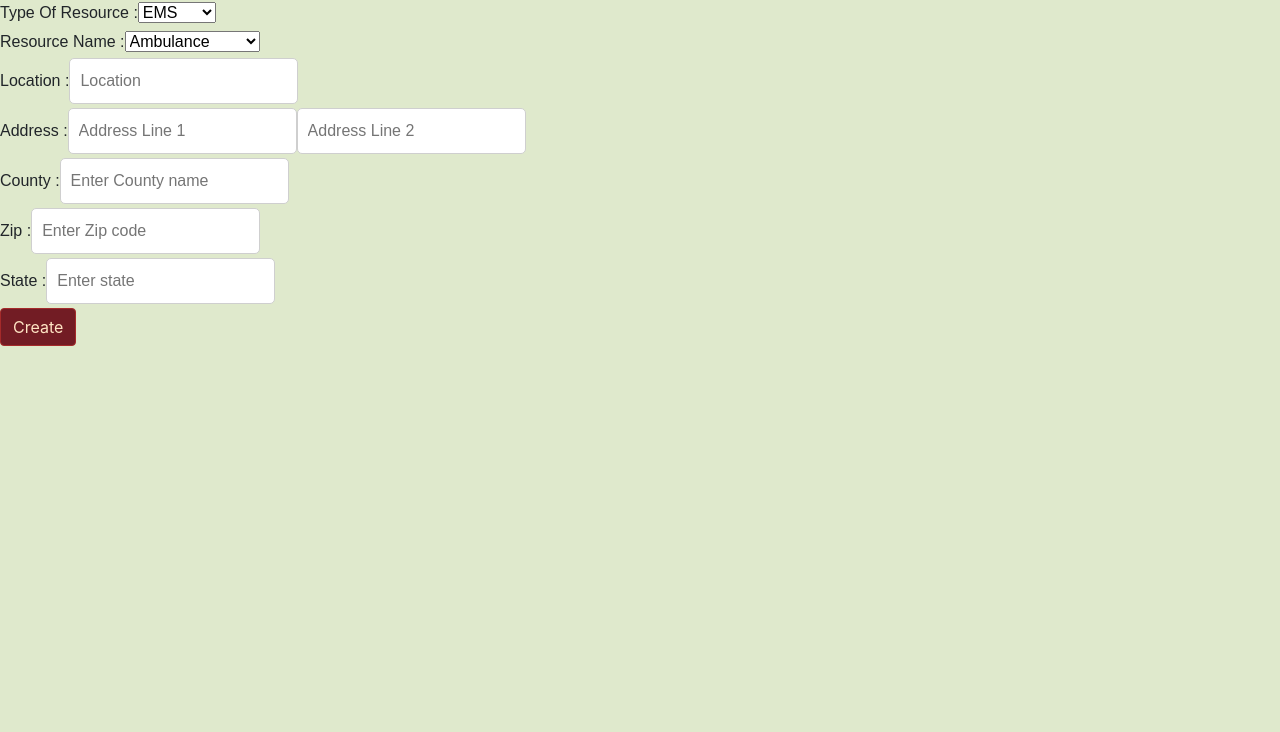
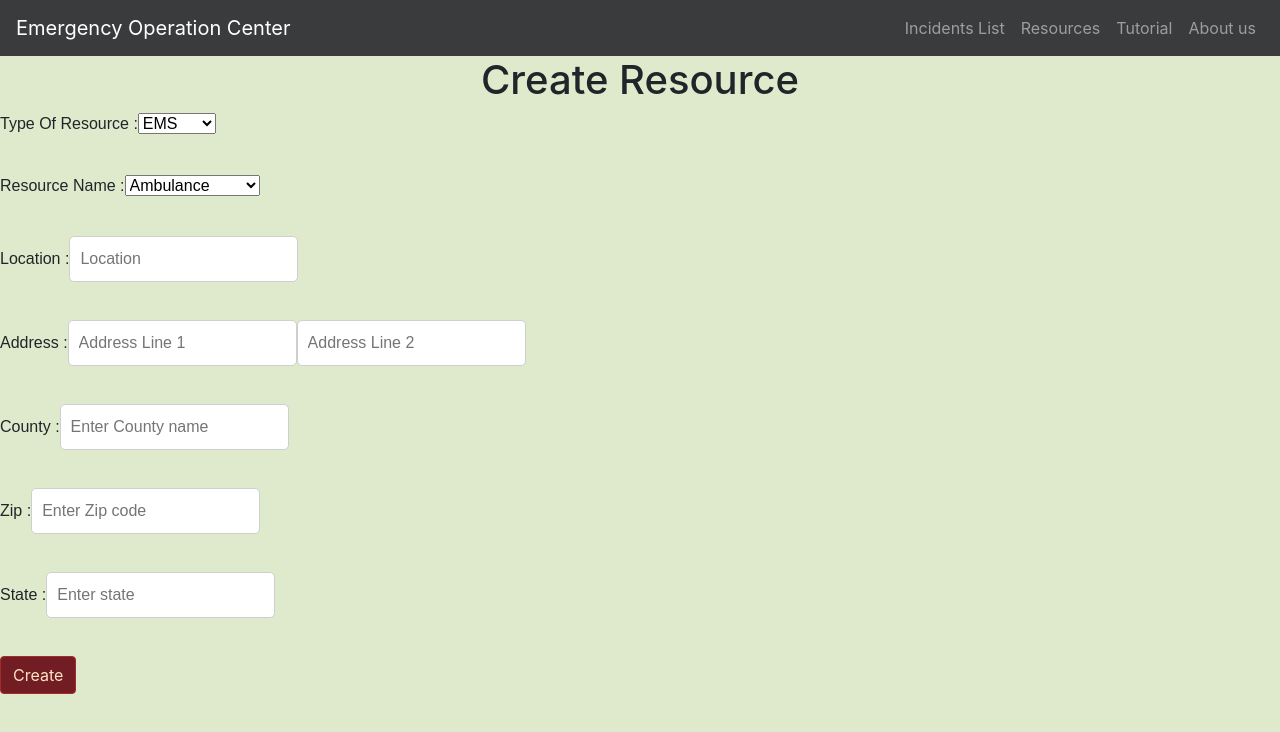
Before and after one commit to redhug/Disaster-Managemnet, a React (Create React App) app in the folder EOC/frontend/: page /CreateResource in a window 1280 px wide. Shown: the top 732 px of the page. Built offline with nearby package versions, Linux system fonts and the light colour scheme.

Commit message:
Made changes to CreateResource.js

```diff
--- a/EOC/frontend/src/components/CreateResource.js
+++ b/EOC/frontend/src/components/CreateResource.js
@@ -1,6 +1,7 @@
 import React from "react";
 import { Button } from "react-bootstrap";
 import "../static/css/CreateResource.css";
+import NavbarApp from "./navbar.component"
 
 export default class Form extends React.Component {
   state = {
@@ -35,10 +36,12 @@ onSubmit = e =>{
     console.log(this.state);
 };
 
-
   render() {
     return (
+     <div><NavbarApp />
+<h1 align="center">Create Resource</h1>
       <form>
+      <div className="inputBox width70">
           <label>Type Of Resource :
                 <select>
                      <option value='0'>EMS</option>
@@ -48,7 +51,9 @@ onSubmit = e =>{
                      <option value='3'>Person</option>
                     </select>
         </label>
+        </div>
         <br/>
+        <div className="inputBox width70">
         <label>
             Resource Name :
         <select>
@@ -58,7 +63,9 @@ onSubmit = e =>{
                      <option value='2'>Field aid station</option>
                     </select>
         </label>
+        </div>
         <br />
+        <div className="inputBox width70">
         <label>
             Location :
         <input
@@ -68,7 +75,9 @@ onSubmit = e =>{
           onChange={e => this.change(e)}
         />
         </label>
+        </div>
         <br />
+        <div className="inputBox width70">
         <label> Address :
         <input
           name="address"
@@ -84,7 +93,9 @@ onSubmit = e =>{
         />
         <br />
         </label>
+        </div>
         <br />
+        <div className="inputBox width70">
         <label>
           County :
           <input
@@ -94,7 +105,9 @@ onSubmit = e =>{
           onChange={e => this.change(e)}
         />
         </label>
+        </div>
         <br />
+        <div className="inputBox width70">
         <label>
           Zip :
           <input
@@ -104,7 +117,9 @@ onSubmit = e =>{
           onChange={e => this.change(e)}
         />
         </label>
+        </div>
         <br />
+        <div className="inputBox width70">
         <label>
           State :
           <input
@@ -114,9 +129,11 @@ onSubmit = e =>{
           onChange={e => this.change(e)}
         />
         </label>
+        </div>
         <br />
         <Button onClick={e => this.onSubmit(e)}>Create</Button>
       </form>
+      </div>
     );
   }
 }
```
